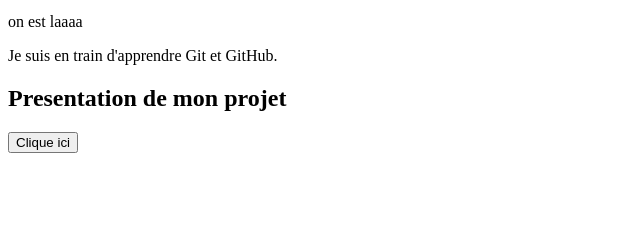
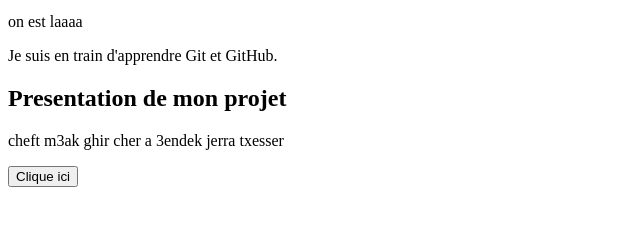
Before and after one commit to azouaouthafrara-17/qualite-de-code, a plain HTML site: page index.html in a window 1280 px wide. Shown: the part 101-326 px from the top of the page, without its empty margins (0-640 px from the left). Drawn offline with Linux system fonts and the light colour scheme.

Commit message:
ajout de ligne

```diff
--- a/index.html
+++ b/index.html
@@ -9,6 +9,7 @@
     <p> on est laaaa</p>
     <p>Je suis en train d'apprendre Git et GitHub.</p>
 <h2>Presentation de mon projet</h2>
+<p>cheft m3ak ghir cher a 3endek jerra txesser</p>
 <button onclick="alert('Bienvenue !')">Clique ici</button>
 </body>
 </html>
```
